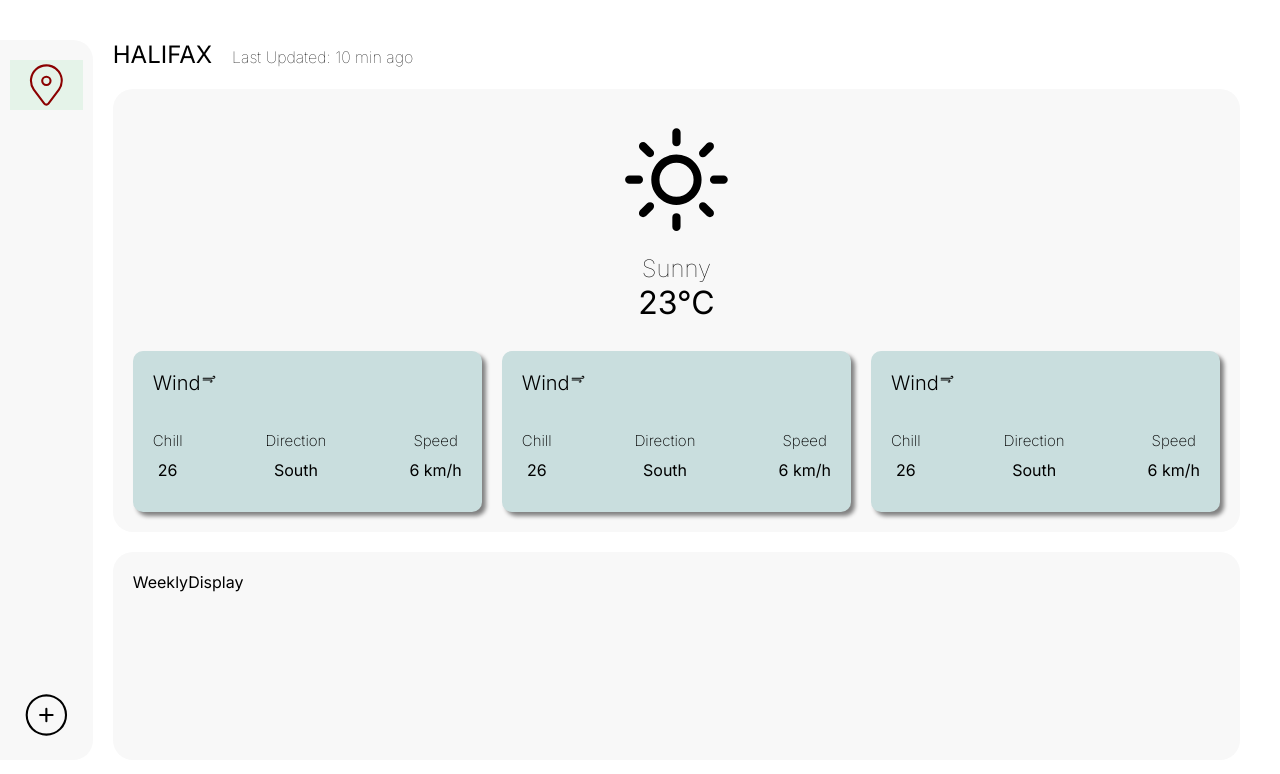
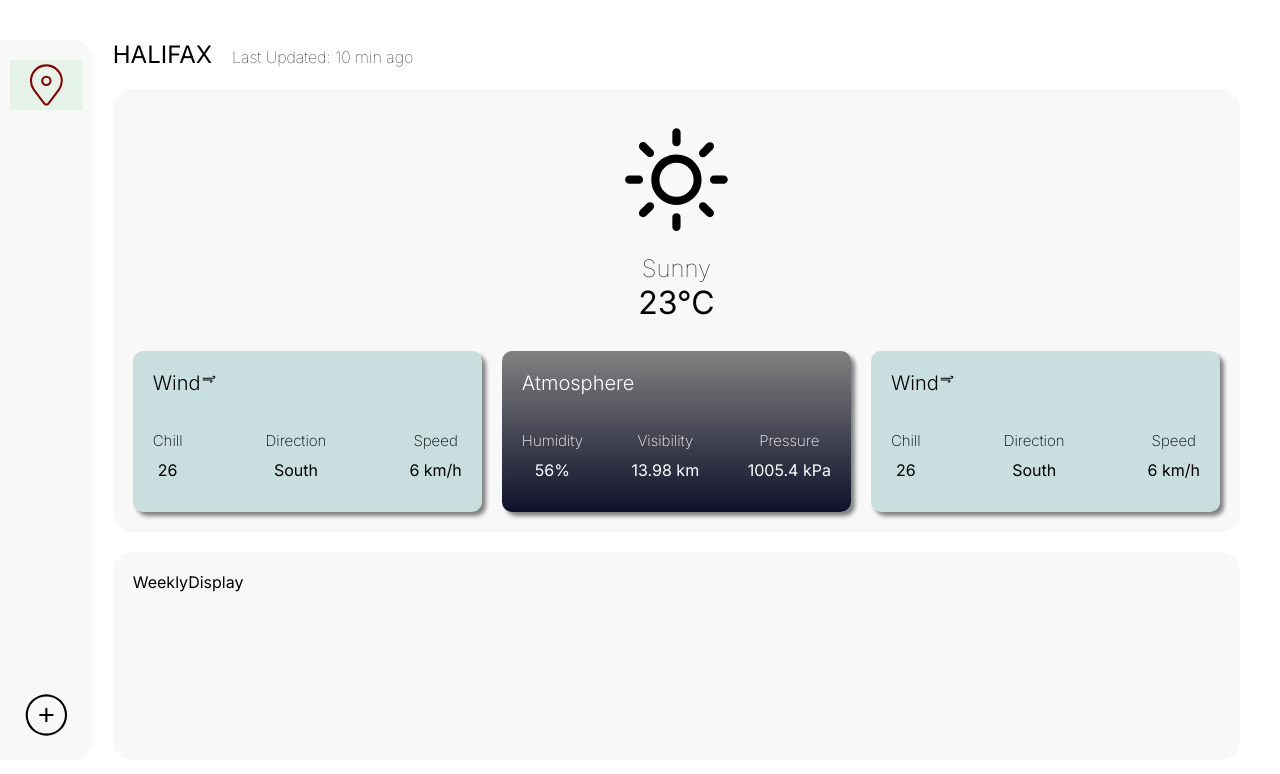
Before and after one commit to Santi-Rijal/weather-app, a Next.js app: page / in a window 1280 px wide. Shown: the top 774 px of the page. Built offline with nearby package versions, Linux system fonts and the light colour scheme; no server answers.

Commit message:
Atmosphere card done

```diff
--- /dev/null
+++ b/src/components/AtmosphereDetailsCard copy/AtmosphereDetailsCard.jsx
@@ -0,0 +1,29 @@
+import React from "react";
+import style from "../WindDetailsCard/windDetailsCard.module.scss";
+import { WiStrongWind } from "react-icons/wi";
+
+const AtmosphereDetailsCard = () => {
+  return (
+    <div className={`${style.detailsContainer} ${style.atmosphere}`}>
+      <section className={style.detailsTitle}>
+        <span className={style.title}>Atmosphere</span>
+      </section>
+      <section className={style.details}>
+        <div className={style.detailsItem}>
+          <span className={style.detailTitle}>Humidity</span>
+          <span className={style.detailValue}>56%</span>
+        </div>
+        <div className={style.detailsItem}>
+          <span className={style.detailTitle}>Visibility</span>
+          <span className={style.detailValue}>13.98 km</span>
+        </div>
+        <div className={style.detailsItem}>
+          <span className={style.detailTitle}>Pressure</span>
+          <span className={style.detailValue}>1005.4 kPa</span>
+        </div>
+      </section>
+    </div>
+  );
+};
+
+export default AtmosphereDetailsCard;
--- a/src/components/CurrentWeatherCard/CurrentWeatherCard.jsx
+++ b/src/components/CurrentWeatherCard/CurrentWeatherCard.jsx
@@ -2,6 +2,7 @@ import React from "react";
 import style from "./currentWeatherCard.module.scss";
 import weatherIcons from "@/Assets/weatherIcons";
 import WindDetailsCard from "../WindDetailsCard/WindDetailsCard";
+import AtmosphereDetailsCard from "../AtmosphereDetailsCard copy/AtmosphereDetailsCard";
 
 const CurrentWeatherCard = () => {
   const demo = weatherIcons[0];
@@ -14,7 +15,7 @@ const CurrentWeatherCard = () => {
       </section>
       <section className={style.moreDetailsContainer}>
         <WindDetailsCard />
-        <WindDetailsCard />
+        <AtmosphereDetailsCard />
         <WindDetailsCard />
       </section>
     </section>
--- a/src/components/WindDetailsCard/WindDetailsCard.jsx
+++ b/src/components/WindDetailsCard/WindDetailsCard.jsx
@@ -4,7 +4,7 @@ import { WiStrongWind } from "react-icons/wi";
 
 const WindDetailsCard = () => {
   return (
-    <div className={style.detailsContainer}>
+    <div className={`${style.detailsContainer} ${style.wind}`}>
       <section className={style.detailsTitle}>
         <span className={style.title}>Wind</span>
         <WiStrongWind className={style.icon} />
--- a/src/components/WindDetailsCard/windDetailsCard.module.scss
+++ b/src/components/WindDetailsCard/windDetailsCard.module.scss
@@ -4,7 +4,6 @@
 
   padding: 1.25rem;
 
-  background-color: var(--card-color2);
   box-shadow: 4px 4px 4px grey;
 
   border-radius: 0.625rem;
@@ -47,3 +46,16 @@
     }
   }
 }
+
+.wind {
+  background-color: var(--card-color2);
+}
+
+.atmosphere {
+  background: var(--card-color-linear1);
+  color: var(--background-color1);
+}
+
+.astronomy {
+  background-color: var(--card-color-linear2);
+}
```
